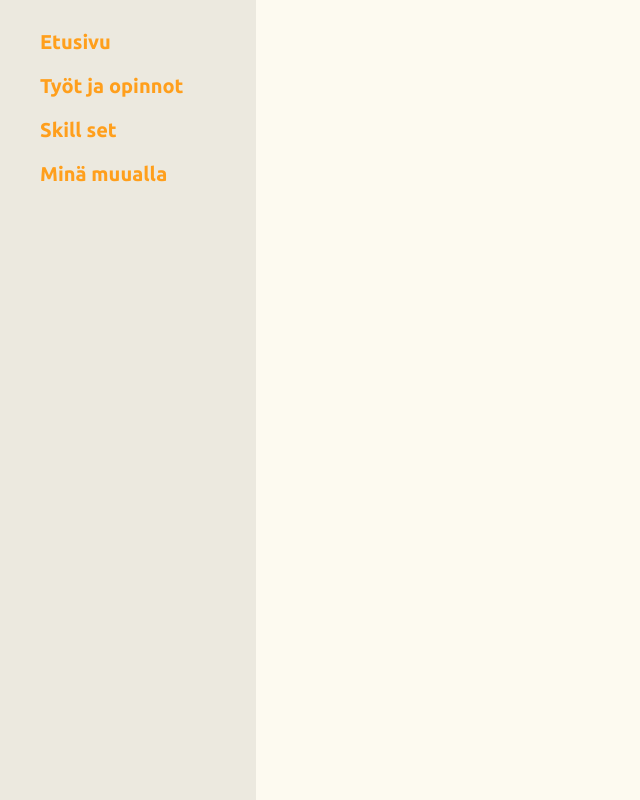
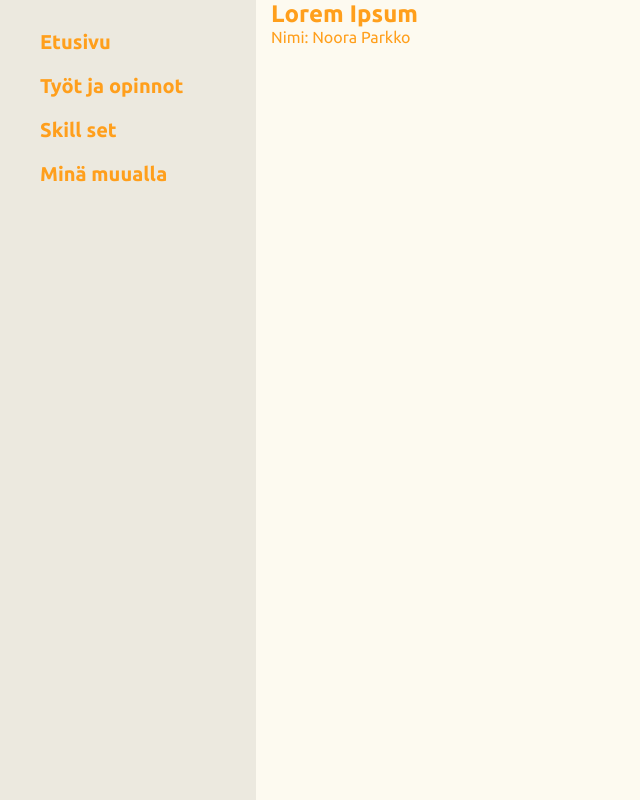
Before and after one commit to Vauhtin0rsu/Coursework, a plain HTML site: page Own Project/main.html in a window 1280 px wide. Shown: the whole page, without its empty margins (0-640 px from the left). Drawn offline with Linux system fonts and the light colour scheme.

Commit message:
Own project stuff

```diff
--- a/Own Project/css/styles.css
+++ b/Own Project/css/styles.css
@@ -62,3 +62,17 @@ img {
 .navbar ul li a:hover {
     color: var(--hunyadi-yellow);
 }
+
+/* Hero */
+.hero .container {
+
+}
+
+
+
+/* Containers */
+.container {
+    max-width: 80%;
+    margin-left: 20%;
+    padding: 0 15px;
+}
--- a/Own Project/main.html
+++ b/Own Project/main.html
@@ -32,8 +32,15 @@
                 </ul>
             </div>
         </nav>
-        <div class="container">
-
-        </div>
+        <section class="hero">
+            <div class="container">
+                <div class="hero-content">
+                    <h1 class="hero-heading text-xl">Lorem Ipsum</h1>
+                    <p>
+                        Nimi: Noora Parkko
+                    </p>
+                </div>
+            </div>
+        </section>
     </body>
 </html>
```
